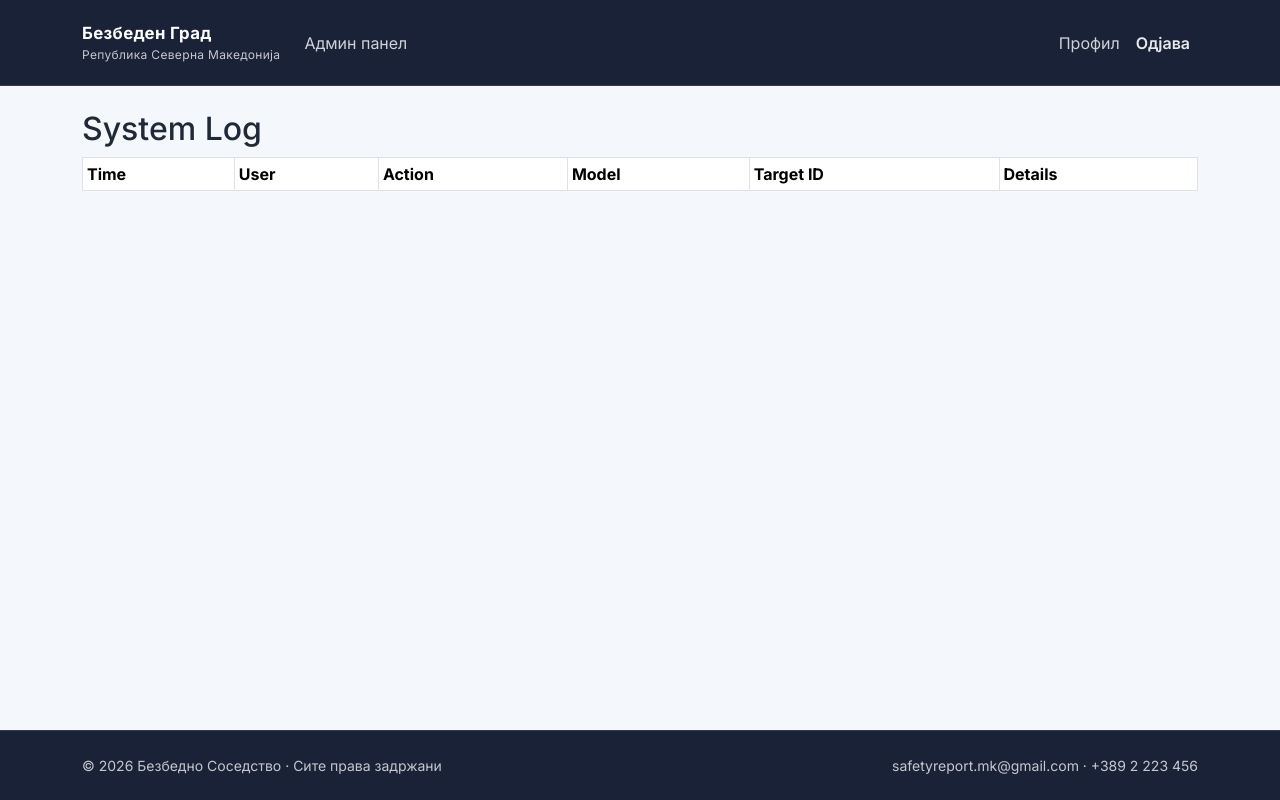
After one commit to jovanoskalj/neighborhood-safety-reporter, a Django app: page /accounts/admin-panel/categories/ in a window 1280 px wide. The commit adds this page. Run offline with Django 5.2, Linux system fonts and the light colour scheme; a user stored in the database is signed in; tables that the repository leaves empty hold one stand-in row (values such as "Sample post"); lists and menus that the app fills with data are empty; some libraries are stand-ins or nearby versions.

Commit message:
T-23: Admin management APIs - user list, toggle active, update role, system log, categories

```diff
--- a/apps/accounts/urls.py
+++ b/apps/accounts/urls.py
@@ -1,6 +1,9 @@
 from django.urls import path
-
-from .views import login_view, logout_view, profile_view, register_view, verify_email_code_view
+from .views import (
+    login_view, logout_view, profile_view, register_view, verify_email_code_view,
+    admin_user_list, admin_user_toggle, admin_user_update_role,
+    admin_system_log, admin_category_list,
+)
 
 urlpatterns = [
     path("register/", register_view, name="register"),
@@ -8,4 +11,9 @@ urlpatterns = [
     path("login/", login_view, name="login"),
     path("logout/", logout_view, name="logout"),
     path("profile/", profile_view, name="profile"),
+    path("admin-panel/users/", admin_user_list, name="admin_user_list"),
+    path("admin-panel/users/<int:user_id>/toggle/", admin_user_toggle, name="admin_user_toggle"),
+    path("admin-panel/users/<int:user_id>/role/", admin_user_update_role, name="admin_user_update_role"),
+    path("admin-panel/system-log/", admin_system_log, name="admin_system_log"),
+    path("admin-panel/categories/", admin_category_list, name="admin_category_list"),
 ]
--- a/apps/accounts/views.py
+++ b/apps/accounts/views.py
@@ -13,9 +13,11 @@ from django.core.mail import send_mail
 from django.shortcuts import redirect, render
 from django.template.loader import render_to_string
 from django.utils import timezone
+from django.contrib.admin.views.decorators import staff_member_required
+from apps.reports.models import Report
 
 from .forms import RegisterForm
-from .models import EmailVerificationCode, UserProfile
+from .models import EmailVerificationCode, UserProfile, AuditLog
 
 
 ROLE_GROUPS = {
@@ -192,3 +194,65 @@ def profile_view(request):
         return redirect("profile")
 
     return render(request, "accounts/profile.html", {"profile": profile, "sector_choices": UserProfile.SECTOR_CHOICES})
+
+
+@staff_member_required
+def admin_user_list(request):
+    """List all users with their roles and active status."""
+    users = User.objects.select_related('userprofile').all().order_by('id').distinct()
+    return render(request, 'accounts/admin_user_list.html', {'users': users})
+
+
+@staff_member_required
+def admin_user_toggle(request, user_id):
+    """Activate or deactivate a user account."""
+    if request.method == 'POST':
+        target_user = User.objects.get(id=user_id)
+        target_user.is_active = not target_user.is_active
+        target_user.save()
+        AuditLog.objects.create(
+            user=request.user,
+            action='toggle_active',
+            target_model='User',
+            target_id=user_id,
+            details={'is_active': target_user.is_active}
+        )
+        messages.success(request, f"User {target_user.username} updated.")
+        return redirect('admin_user_list')
+
+
+@staff_member_required
+def admin_user_update_role(request, user_id):
+    """Update a user's role."""
+    if request.method == 'POST':
+        target_user = User.objects.get(id=user_id)
+        profile, _ = UserProfile.objects.get_or_create(user=target_user)
+        new_role = request.POST.get('role')
+        if new_role in dict(UserProfile.ROLE_CHOICES):
+            UserProfile.objects.filter(user=target_user).update(role=new_role)
+            AuditLog.objects.create(
+                user=request.user,
+                action='update_role',
+                target_model='User',
+                target_id=user_id,
+                details={'new_role': new_role}
+            )
+            messages.success(request, f"Role updated to {new_role}.")
+        return redirect('admin_user_list')
+
+
+@staff_member_required
+def admin_system_log(request):
+    """Read-only view of all audit log entries."""
+    logs = AuditLog.objects.select_related('user').order_by('-timestamp')[:200]
+    return render(request, 'accounts/admin_system_log.html', {'logs': logs})
+
+@staff_member_required
+def admin_category_list(request):
+    """List available report categories and sectors."""
+    categories = Report.CATEGORY_CHOICES
+    sectors = Report.SECTOR_CHOICES
+    return render(request, 'accounts/admin_categories.html', {
+        'categories': categories,
+        'sectors': sectors
+    })
--- /dev/null
+++ b/templates/accounts/admin_categories.html
@@ -0,0 +1,25 @@
+{% extends "base.html" %}
+{% block content %}
+<div class="container mt-4">
+  <h2>System Log</h2>
+  <table class="table table-bordered table-sm">
+    <thead>
+      <tr>
+        <th>Time</th><th>User</th><th>Action</th><th>Model</th><th>Target ID</th><th>Details</th>
+      </tr>
+    </thead>
+    <tbody>
+      {% for log in logs %}
+      <tr>
+        <td>{{ log.timestamp }}</td>
+        <td>{{ log.user }}</td>
+        <td>{{ log.action }}</td>
+        <td>{{ log.target_model }}</td>
+        <td>{{ log.target_id }}</td>
+        <td>{{ log.details }}</td>
+      </tr>
+      {% endfor %}
+    </tbody>
+  </table>
+</div>
+{% endblock %}
--- a/templates/base.html
+++ b/templates/base.html
@@ -28,7 +28,7 @@
                     <li class="nav-item"><a class="nav-link" href="#">Работен панел</a></li>
                 {% endif %}
                 {% if user|has_group:'admin' or user|has_group:'administrators' or user.is_superuser %}
-                    <li class="nav-item"><a class="nav-link" href="#">Админ панел</a></li>
+                <li class="nav-item"><a class="nav-link" href="{% url 'admin_user_list' %}">Админ панел</a></li>
                 {% endif %}
             </ul>
             <ul class="navbar-nav ms-auto">
```
Also changed, not shown: templates/accounts/admin_system_log.html (added, +25 -0 lines), templates/accounts/admin_user_list.html (added, +46 -0 lines).
